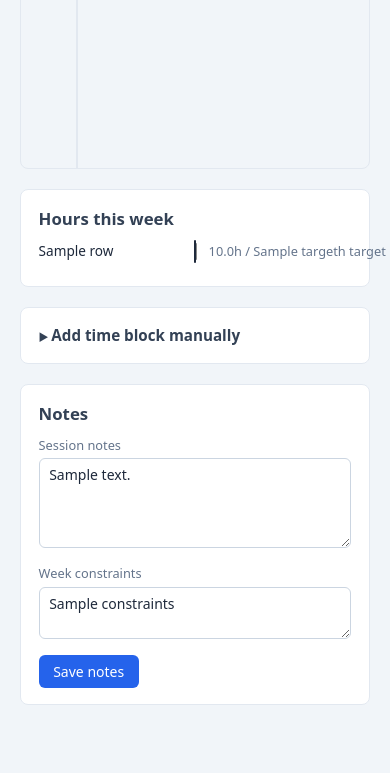
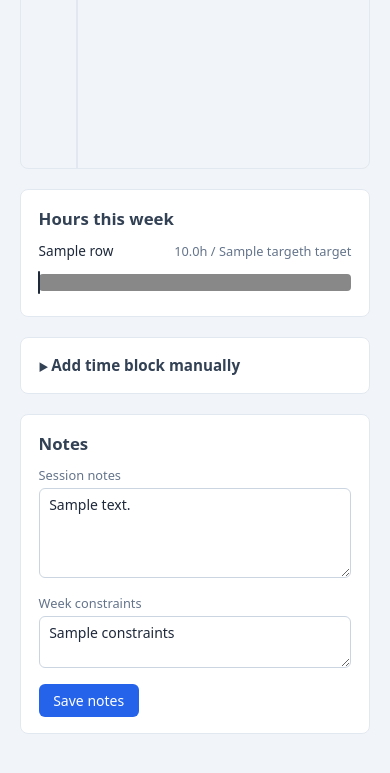
Before and after one commit to IndoorAdventurer/personal_life_manager, a FastAPI app: template src/plm/web/templates/planning.html in a window 390 px wide; the page is wider, and only the part inside the window is pictured. Shown: the part 729-1502 px from the top of that part. Run offline with FastAPI, Linux system fonts and the light colour scheme; the template is opened without the code that fills it: most values are stand-ins (such as "Sample title", 1, 10 or a date in 2020); data that the repository does not hold is empty.

Commit message:
Made the bar charts visible on smartphones

```diff
--- a/src/plm/web/templates/planning.html
+++ b/src/plm/web/templates/planning.html
@@ -229,6 +229,20 @@ main { max-width: 1400px; }
   flex-shrink: 0;
   text-align: right;
   font-variant-numeric: tabular-nums;
+}
+
+/* ── Bar chart — narrow screens ───────────────────────────────────────── */
+/* On portrait mobile the fixed label + hours widths (~19rem total) leave
+   almost no room for the bar.  Wrap so label + hours share one line and
+   the bar gets the full width on the line below. */
+@media (max-width: 600px) {
+  .chart-row    { flex-wrap: wrap; }
+  .chart-label  { flex: 1; width: auto; }
+  .chart-hours  { width: auto; }
+  .chart-bar-wrap {
+    flex: 0 0 100%;
+    order: 3; /* push bar below the label/hours line */
+  }
 }
 
 /* ── Add block form (collapsible) ────────────────────────────────────── */
```
